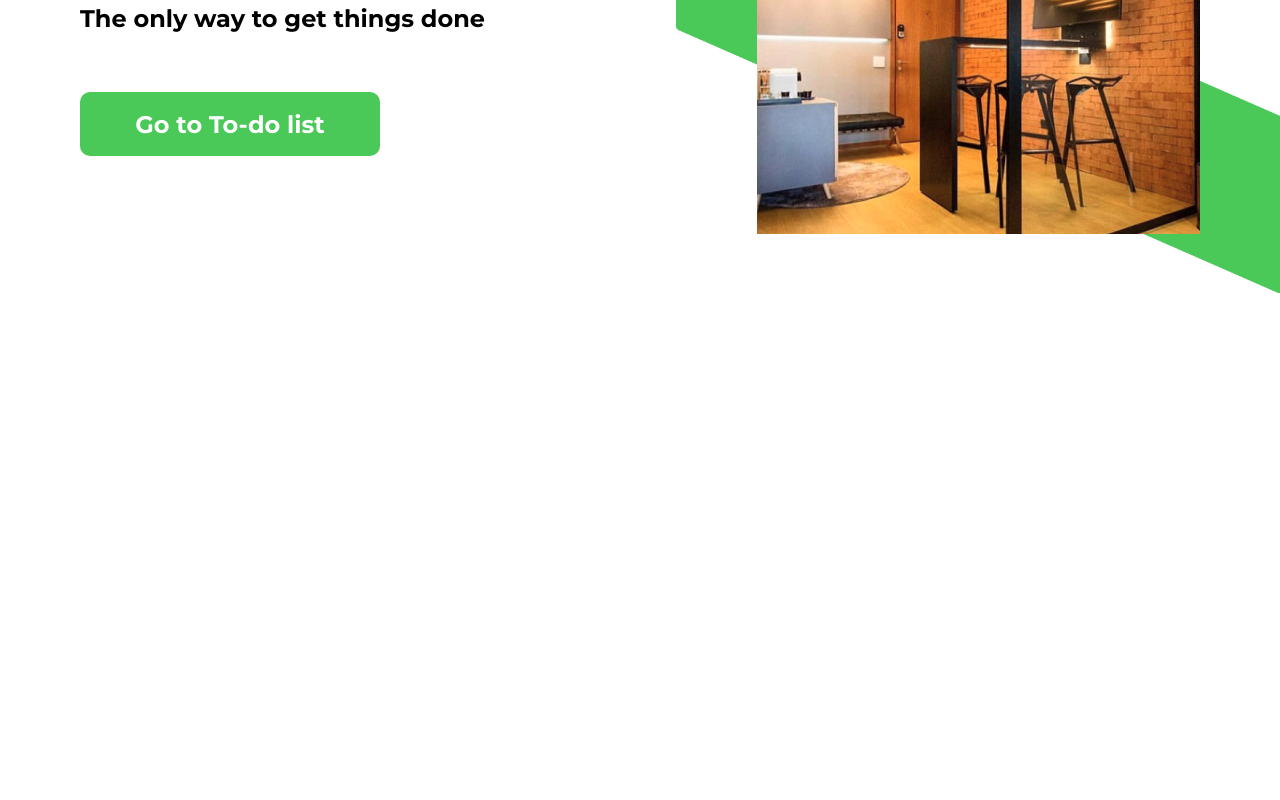
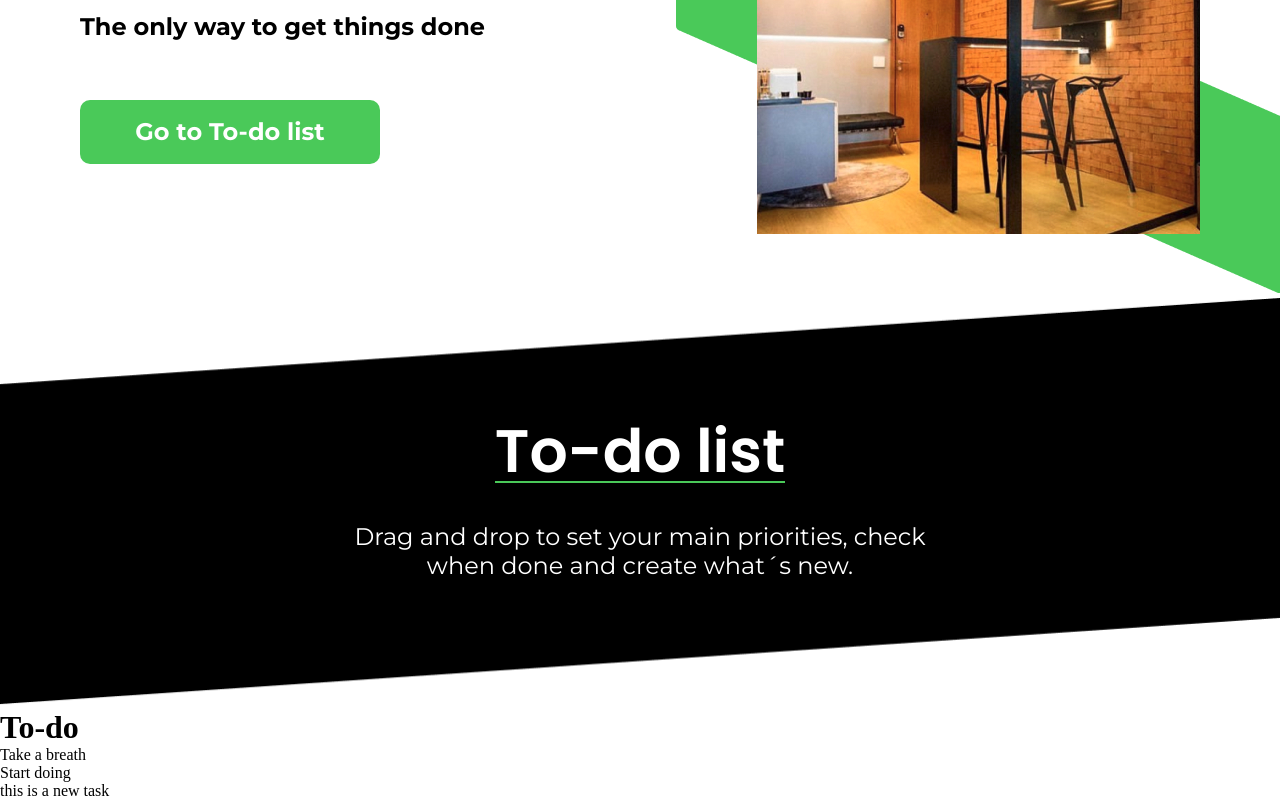
Before and after one commit to VictorRibeiroH/teste-coopers, a React (Vite) app: page / in a window 1280 px wide. Shown: the part 413-1213 px from the top of the page. Before the commit the page ends 800 px from the top, so only its background shows below. Built offline with nearby package versions, Linux system fonts and the light colour scheme.

Commit message:
ToDo Title // ToDo List

```diff
--- a/src/App.jsx
+++ b/src/App.jsx
@@ -1,10 +1,14 @@
 import './App.css'
 import Home from './components/Home'
+import TaskList from './components/TaskList'
+import ToDoList from './components/ToDoList'
 
 function App() {
   return (
     <div>
       <Home />
+      <ToDoList />
+      <TaskList />
     </div>
   )
 }
--- a/src/components/Home/style.ts
+++ b/src/components/Home/style.ts
@@ -1,7 +1,6 @@
 import styled from "styled-components";
 
 import HeroIMG from "../../assets/bg.png";
-
 
 
 // Nav
@@ -25,6 +24,7 @@ export const Button = styled.button`
   height: 40px;
   color: white;
   border: none;
+  cursor: pointer;
 `;
 
 
@@ -46,6 +46,10 @@ export const Section = styled.div`
 
 // Hero IMG
 export const Main = styled.div`
+
+  position: relative;
+  overflow: hidden;
+
   @media (min-width: 1160px) {
     background-image: url(${HeroIMG});
     background-repeat: no-repeat;
@@ -61,6 +65,7 @@ export const StyledH1 = styled.p`
   font-weight: 700;
   font-size: 80px;
   line-height: 80%;
+  margin-bottom: 20px;
   color: var(--primary-black);
 `;
 
--- /dev/null
+++ b/src/components/TaskList/index.jsx
@@ -0,0 +1,16 @@
+const TaskList = () => {
+  return (
+    <div>
+        <h1>To-do</h1>
+            <div>
+                <p>Take a breath</p>
+                <p>Start doing</p>
+            </div>
+        <div>
+            <label>this is a new task</label>
+        </div>
+    </div>
+  )
+}
+
+export default TaskList
--- /dev/null
+++ b/src/components/TaskList/style.ts
@@ -0,0 +1 @@
+import styled from "styled-components";
--- /dev/null
+++ b/src/components/ToDoList/index.jsx
@@ -0,0 +1,19 @@
+import {
+    MainContainer,
+    TaskSection,
+    TaskTitle,
+    TaskDescription
+} from './style'
+
+const ToDoList = () => {
+  return (
+    <MainContainer as="main">
+        <TaskSection as="section">
+            <TaskTitle as="h1">To-do list</TaskTitle>
+            <TaskDescription as="p">Drag and drop to set your main priorities, check when done and create what´s new.</TaskDescription>
+        </TaskSection>
+    </MainContainer>
+  )
+}
+
+export default ToDoList
--- /dev/null
+++ b/src/components/ToDoList/style.ts
@@ -0,0 +1,60 @@
+import styled from "styled-components";
+
+import BG1 from '../../assets/bg1.png'
+
+// MainContainer,
+// TaskSection,
+// TaskTitle,
+// TaskDescription
+
+export const MainContainer = styled.main`
+    width: 100%;
+    position: relative;
+`
+
+export const TaskTitle = styled.h1`
+    font-family: 'Poppins';
+    color: var(--primary-white);
+    font-weight: 600;
+    font-size: 3.75rem;
+    line-height: 100%;
+    width: max-content;
+    margin: 0 auto;
+    border-bottom: 2px solid var(--primary-green);
+`
+
+export const TaskDescription = styled.p`
+    font-family: 'Montserrat';
+    color: var(--primary-white);
+    font-weight: 500;
+    font-size: 1.5rem;
+    line-height: 1.8rem;
+    text-align: center;
+    max-width: 37.5rem;
+    margin: 2.5rem auto 0;
+`
+
+export const TaskSection = styled.section`
+    position: relative;
+    width: 100%;
+    min-height: 26rem;
+    display: flex;
+    justify-content: center;
+    align-items: center;
+    flex-direction: column;
+
+    &::before {
+        content: '';
+        position: absolute;
+        width: 100%;
+        left: 0;
+        right: 0;
+        bottom: 0;
+        top: 0;
+        z-index: -1;
+        background-image: url(${BG1});
+        background-repeat: no-repeat;
+        background-size: cover;
+        background-position: center;
+ }
+`
```
Also changed, not shown: src/assets/bg1.png (added), src/declarration.d.ts (line endings or trailing spaces).
